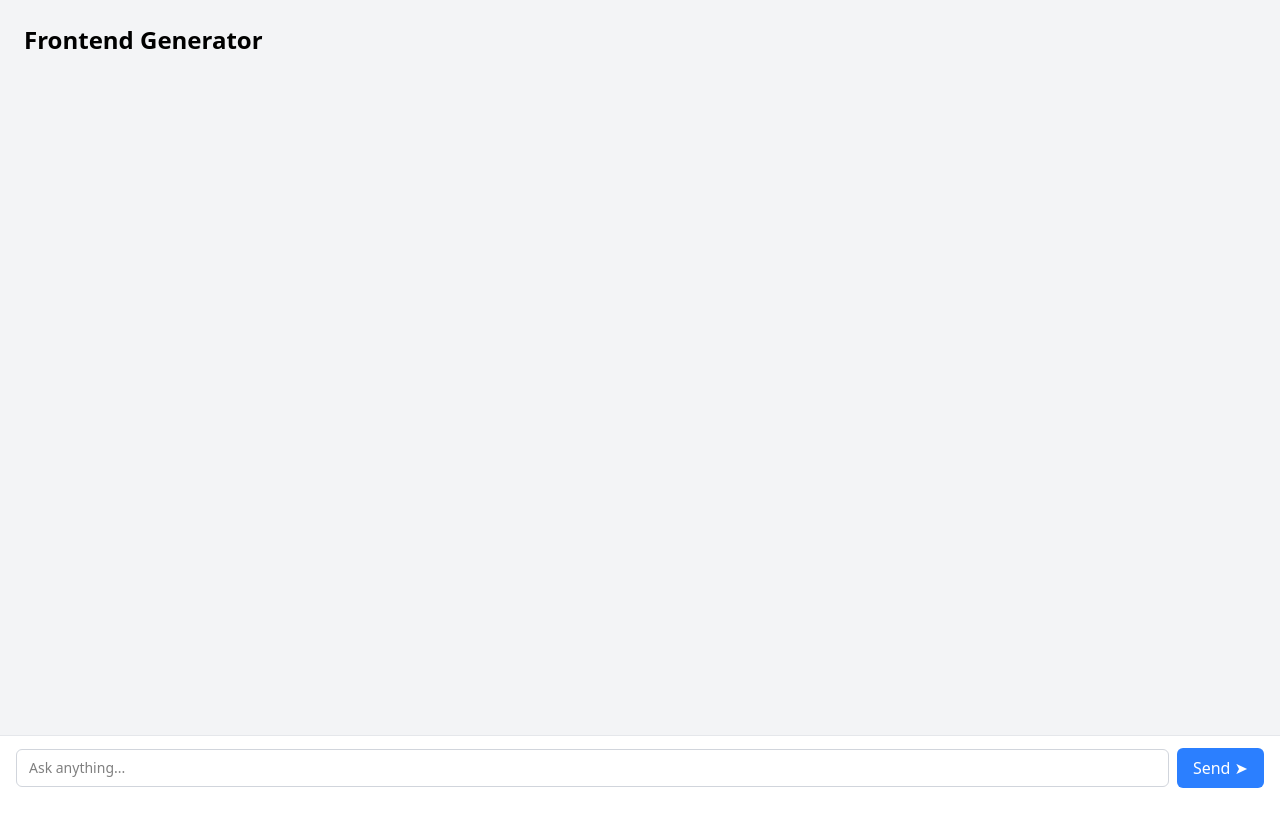
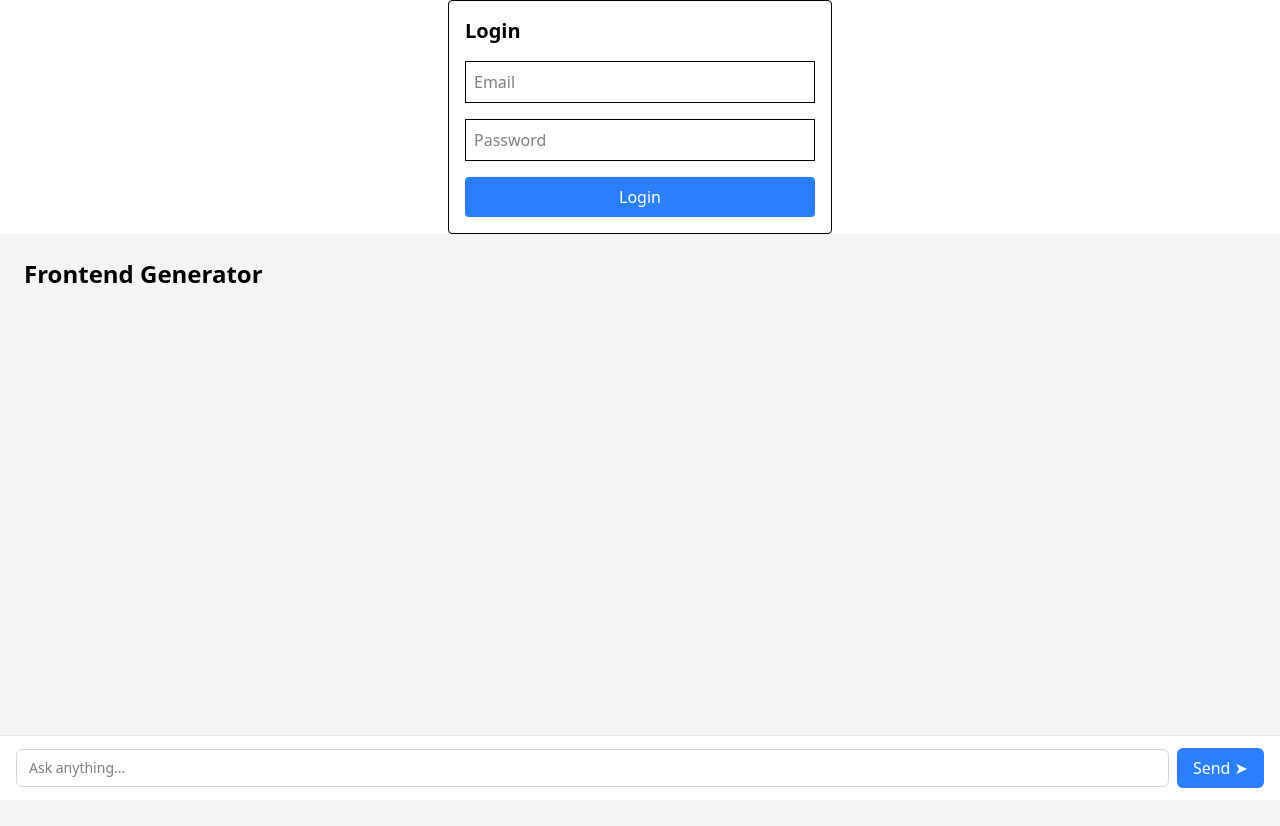
Before and after one commit to akcuhmoris/genAIFrontEnd-Project, a React (Vite) app in the folder Frontend/: page / in a window 1280 px wide. Shown: the top 826 px of the page. Before the commit the page ends 800 px from the top, so only its background shows below. Built offline with nearby package versions, Linux system fonts and the light colour scheme.

Commit message:
added login

```diff
--- a/Frontend/package.json
+++ b/Frontend/package.json
@@ -15,6 +15,7 @@
     "@tailwindcss/postcss": "^4.1.11",
     "@tailwindcss/vite": "^4.1.11",
     "aws-sdk": "^2.1692.0",
+    "axios": "^1.10.0",
     "firebase": "^11.10.0",
     "grapesjs": "^0.22.9",
     "postcss": "^8.5.6",
--- a/Frontend/src/App.tsx
+++ b/Frontend/src/App.tsx
@@ -1,5 +1,5 @@
 
-import react, { useState } from 'react';
+import { useState } from 'react';
 import PromptBar from './components/PromptBar';
 import axios from 'axios';
 
--- a/Frontend/src/main.tsx
+++ b/Frontend/src/main.tsx
@@ -1,10 +1,12 @@
 import React from "react";
 import ReactDOM from "react-dom/client";
 import App from "./App";
+import Login from "./components/Login";
 import "./index.css";
 
 ReactDOM.createRoot(document.getElementById("root")!).render(
   <React.StrictMode>
+    <Login />
     <App />
 
   </React.StrictMode>
```
Also changed, not shown: 1 other file (tests, documents, lock files or other folders).
